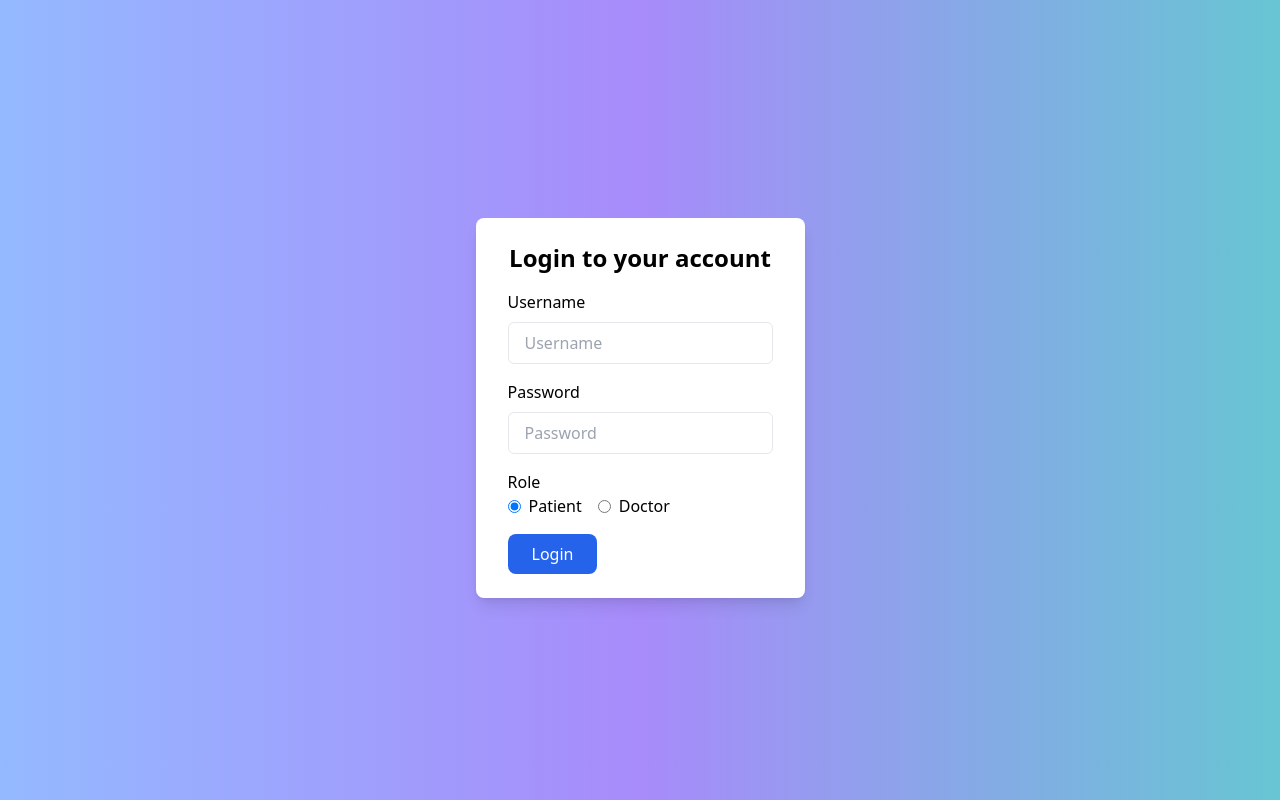
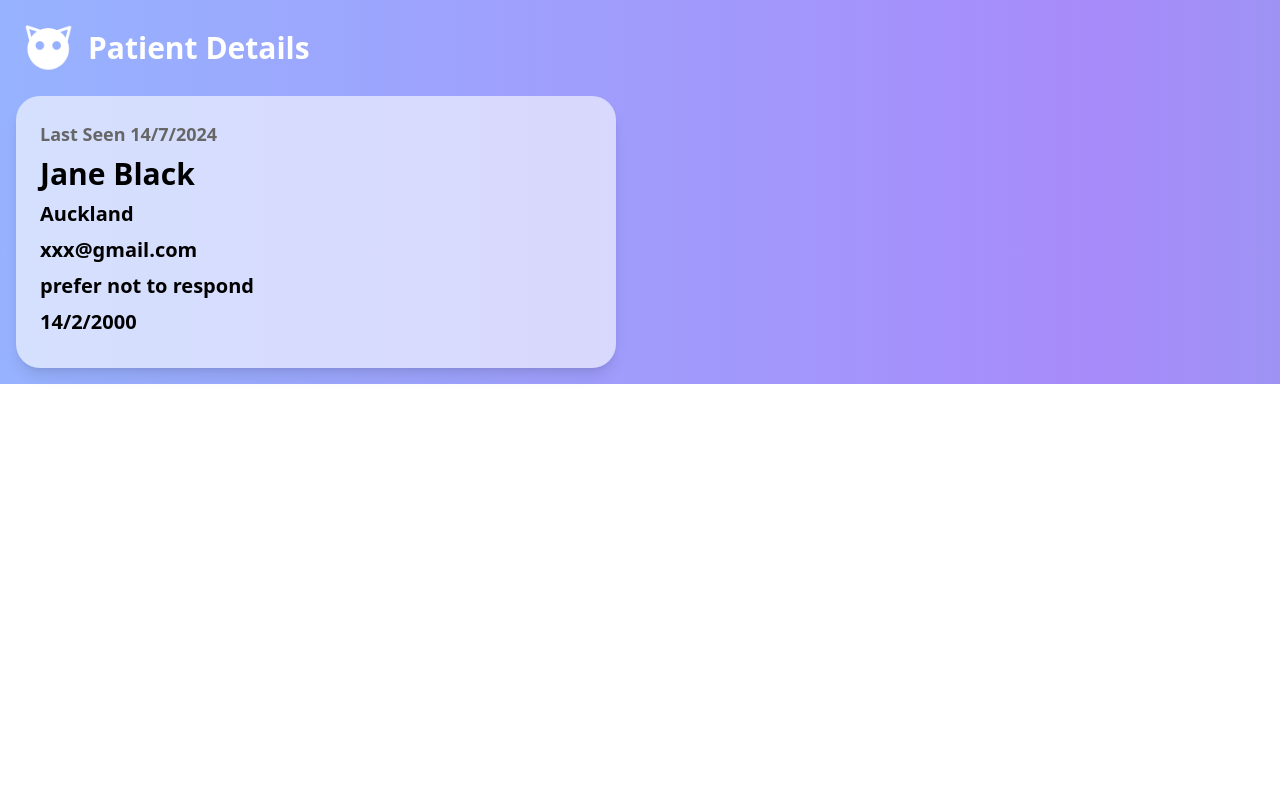
Before and after one commit to yousongsun/gdsc-hackathon-2024, a React (Vite) app in the folder frontend/: page /patients/details in a window 1280 px wide. Built offline with nearby package versions, Linux system fonts and the light colour scheme; no server answers.

Commit message:
patient details

```diff
--- a/frontend/src/App.jsx
+++ b/frontend/src/App.jsx
@@ -10,6 +10,8 @@ import Profile from "./components/Profile";
 import Prescription from "./components/Prescription";
 import Login from "./components/Login";
 import Patients from "./components/Patients.jsx";
+import PatientDetail from "./components/PatientDetail.jsx";
+
 const App = () => {
   const [sidebarVisible, setsidebarVisible] = useState(false);
   const [isLoggedIn, setIsLoggedIn] = useState(false);
@@ -64,6 +66,7 @@ const App = () => {
             <Route path="/prescriptions" element={<AllPrescriptions />} />
 
             <Route path="/patients" element={<Patients />} />
+            <Route path="/patients/details" element={<PatientDetail />} />
 
             <Route path="/calendar" element={<Calendar />} />
             <Route path="/add-prescription" element={<AddPrescription />} />
--- a/frontend/src/components/Patient.jsx
+++ b/frontend/src/components/Patient.jsx
@@ -3,7 +3,7 @@ import { Link } from "react-router-dom";
 function Patient(props) {
   const { patientInfo } = props;
   return (
-    <Link to={`/patients/${patientInfo.name}`}>
+    <Link to={`/patients/details`}>
       <div className="bg-white/60 hover:bg-white/90 duration-200 rounded-3xl shadow-lg p-6 mt-4">
         <h2 className="text-lg text-[#666666] font-bold mb-2">
           Last Seen {patientInfo.lastSeen}
--- /dev/null
+++ b/frontend/src/components/PatientDetail.jsx
@@ -0,0 +1,43 @@
+import { Link } from "react-router-dom";
+import Icon from "../assets/icon.jpg";
+import Patient from "./Patient";
+const mockPatient = {
+  _id: "1",
+  lastSeen: "14/7/2024",
+  name: "Jane Black",
+  address: "Auckland",
+  email: "xxx@gmail.com",
+  gender: "prefer not to respond",
+  birthDate: "14/2/2000",
+};
+
+function PatientDetail(props) {
+  return (
+    <div className="container p-4 mx-auto">
+      <div className="flex items-center">
+        <Link to="/">
+          <img className="w-16 h-16 mr-2" src={Icon} alt="Icon" />
+        </Link>
+        <div className="text-3xl text-white font-bold">Patient Details</div>
+      </div>
+      <div className="grid grid-cols-1 md:grid-cols-2 gap-6 pr-6">
+        <div className="bg-white/60 duration-200 hover:bg-white/90 rounded-3xl shadow-lg p-6 mt-4 ">
+          <h2 className="text-lg text-[#666666] font-bold mb-2">
+            Last Seen {mockPatient.lastSeen}
+          </h2>
+          <div className="flex justify-between">
+            <h2 className="text-3xl font-bold mb-2">{mockPatient.name}</h2>
+          </div>
+          <h2 className="text-xl font-semibold mb-2">{mockPatient.address}</h2>
+          <h2 className="text-xl font-semibold mb-2">{mockPatient.email}</h2>
+          <h2 className="text-xl font-semibold mb-2">{mockPatient.gender}</h2>
+          <h2 className="text-xl font-semibold mb-2">
+            {mockPatient.birthDate}
+          </h2>
+        </div>
+      </div>
+    </div>
+  );
+}
+
+export default PatientDetail;
--- a/frontend/src/components/Patients.jsx
+++ b/frontend/src/components/Patients.jsx
@@ -4,6 +4,7 @@ import Patient from "./Patient";
 
 const mockPatients = [
   {
+    _id: "1",
     lastSeen: "14/7/2024",
     name: "Jane Black",
     address: "Auckland",
@@ -12,6 +13,7 @@ const mockPatients = [
     birthDate: "14/2/2000",
   },
   {
+    _id: "2",
     lastSeen: "14/7/2024",
     name: "Jane Black",
     address: "Auckland",
@@ -20,6 +22,7 @@ const mockPatients = [
     birthDate: "14/2/2000",
   },
   {
+    _id: "3",
     lastSeen: "14/7/2024",
     name: "Jane Black",
     address: "Auckland",
@@ -28,6 +31,7 @@ const mockPatients = [
     birthDate: "14/2/2000",
   },
   {
+    _id: "4",
     lastSeen: "14/7/2024",
     name: "Jane Black",
     address: "Auckland",
```
